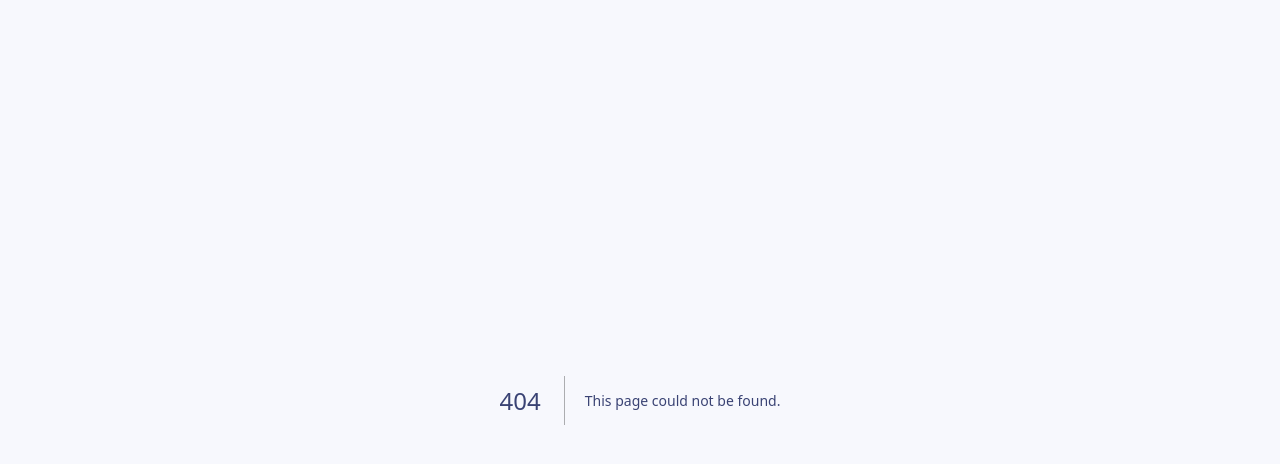
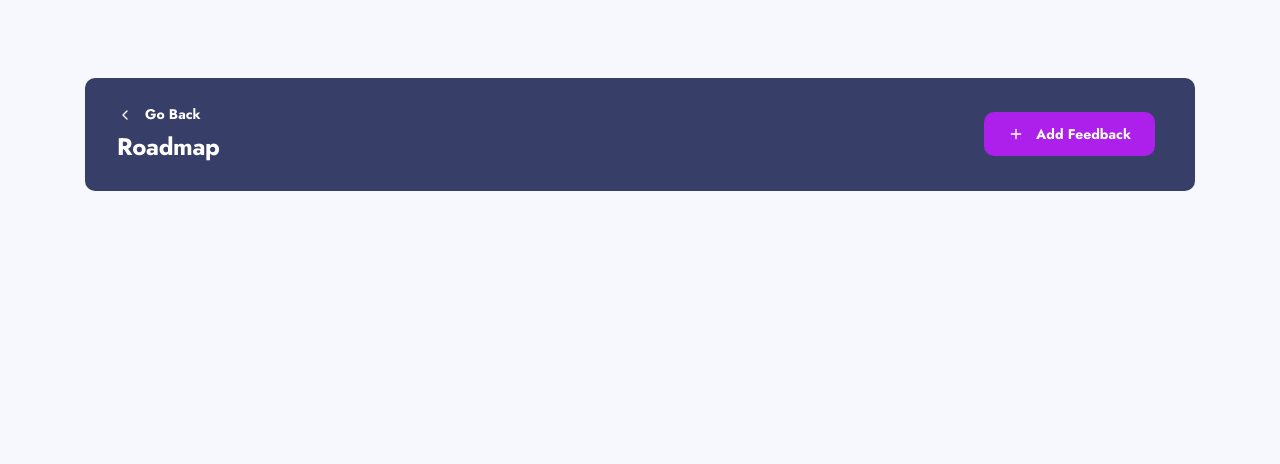
Before and after one commit to keremenen/product-feedback-app, a Next.js app: page /roadmap in a window 1280 px wide. Before the commit this address had no page. Shown: the top 464 px of the page. Built offline with nearby package versions, Linux system fonts and the light colour scheme.

Commit message:
Add topbar

```diff
--- /dev/null
+++ b/src/app/roadmap/page.tsx
@@ -0,0 +1,34 @@
+import { Button } from "@/components/ui/button";
+import { ChevronLeft, Plus } from "lucide-react";
+import React from "react";
+
+export default function RoadmapPage() {
+  return (
+    <main className="mx-auto max-w-[1110px]">
+      {/* TOPBAR SECTION */}
+      <section className="mt-[4.87rem] flex w-full items-center rounded-md bg-primary-dark-blue px-[2rem] py-[1.6875rem]">
+        {/* NAVIGATION WITH TITLE */}
+        <div className="flex flex-col items-start gap-y-1">
+          <Button
+            variant={"light"}
+            size={"navigation"}
+            className="bg-transparent px-0 text-primary-white"
+          >
+            <ChevronLeft />
+            Go Back
+          </Button>
+          <h1 className="text-heading-1 text-white">Roadmap</h1>
+        </div>
+
+        <div className="ml-auto px-2">
+          {/* BUTTON */}
+          <Button className="text-heading-4 tracking-normal text-primary-white">
+            <Plus />
+            Add Feedback
+          </Button>
+        </div>
+      </section>
+      {/* ROADMAP SECTION */}
+    </main>
+  );
+}
```
